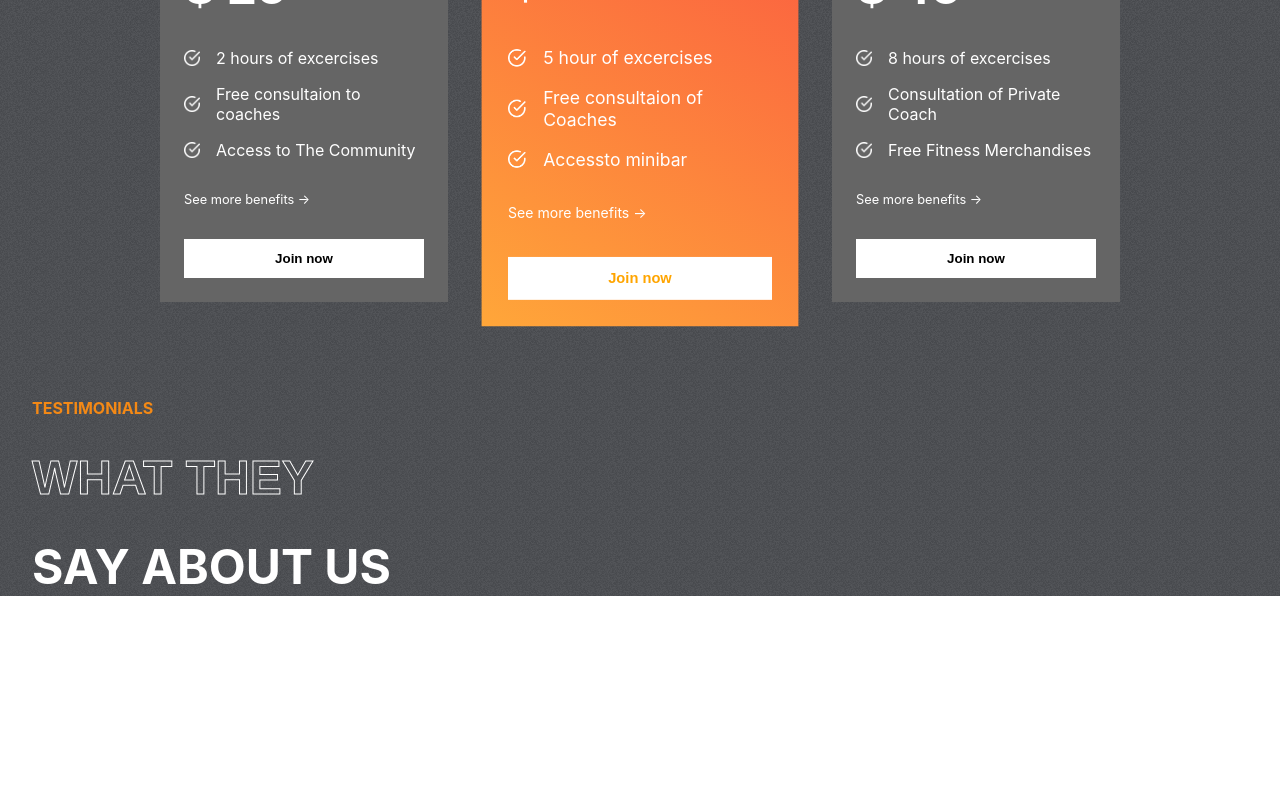
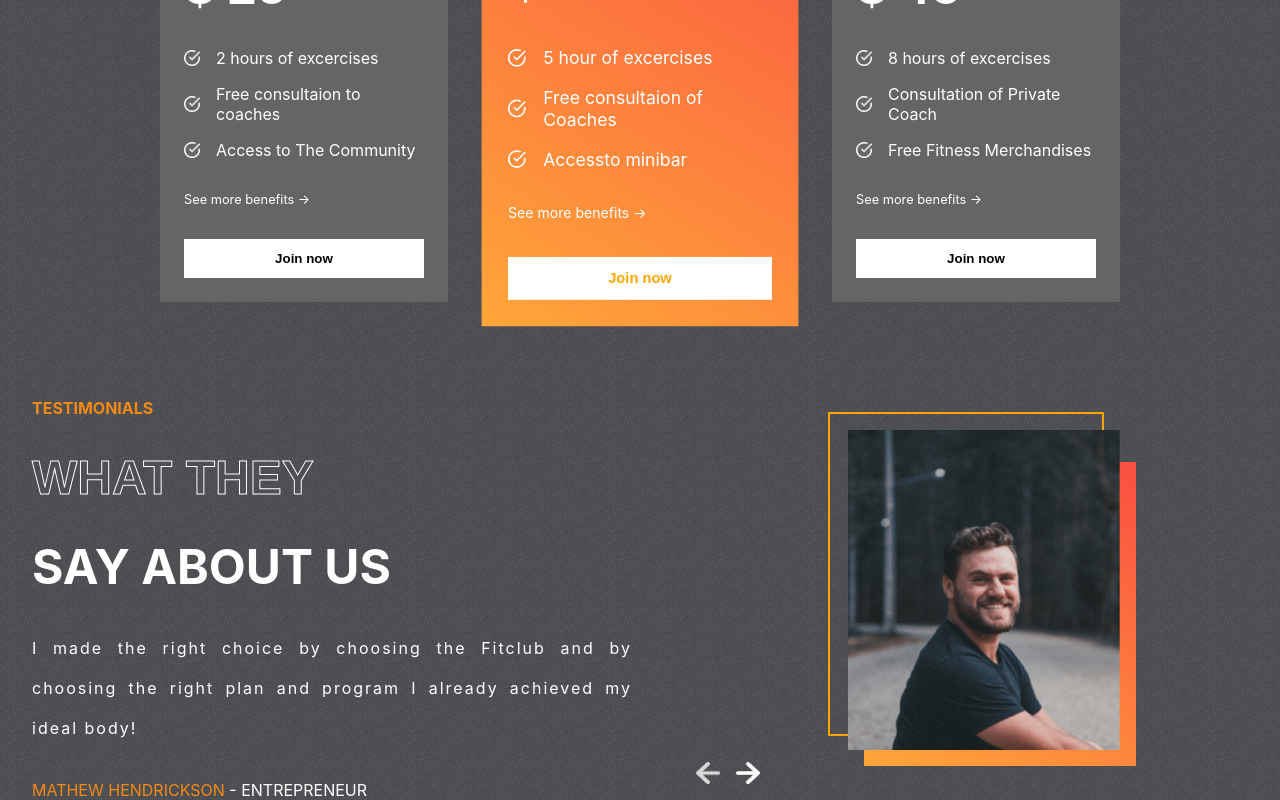
Before and after one commit to eziz-tajiev/fitGym, a React (Vite) app: page / in a window 1280 px wide. Shown: the part 2128-2928 px from the top of the page. Before the commit the page ends 2724 px from the top, so only its background shows below. Built offline with nearby package versions, Linux system fonts and the light colour scheme.

Commit message:
finished the testimonials part

```diff
--- a/src/components/Testimonials/Testimonials.css
+++ b/src/components/Testimonials/Testimonials.css
@@ -22,5 +22,60 @@
 .left-t > :nth-child(3) {
   font-weight: bold;
   font-size: 3rem;
+}
+
+.left-t > :nth-child(4) {
+  text-transform: none;
+  text-align: justify;
+  letter-spacing: 2px;
+  line-height: 40px;
+}
+
+.right-t {
+  flex: 1;
+  position: relative;
+}
+
+.right-t > img{
+  position: absolute;
+  width: 17rem;
+  height: 20rem;
+  object-fit: cover;
+  right: 8rem;
+  top: 2rem;
 
 }
+
+.right-t > :nth-child(1) {
+  position: absolute;
+  width: 17rem;
+  height: 20rem;
+  border: 2px solid orange;
+  background: transparent;
+  right: 9rem;
+  top: 0.9rem;
+}
+
+.right-t > :nth-child(2) {
+  position: absolute;
+  width: 17rem;
+  right: 7rem;
+  height: 19rem;
+  top: 4rem;
+  background: var(--planCard);
+}
+
+.arrows {
+  display: flex;
+  gap: 1rem;
+  position: absolute;
+  bottom: 1rem;
+  left: 3rem;
+
+}
+
+.arrows > img {
+  width: 1.5rem;
+  cursor: pointer;
+
+}
--- a/src/components/Testimonials/Testimonials.tsx
+++ b/src/components/Testimonials/Testimonials.tsx
@@ -1,14 +1,45 @@
 import './Testimonials.css'
+import { testimonialsData } from '../../data/testimonialsData'
+import leftArrow from "../../assets/leftArrow.png"
+import rightArrow from "../../assets/rightArrow.png"
+import { useState } from 'react'
 
 const Testimonials = () => {
+  const [selected, setSelected] = useState(0);
+  const tLength = testimonialsData.length;
+  console.log(tLength)
+
   return (
     <div className="Testimonials">
       <div className="left-t">
         <span>Testimonials</span>
         <span className='stroke-text'>What they</span>
         <span>say about us</span>
+        <span>
+          {testimonialsData[selected].review}
+        </span>
+        <span>
+          <span style={{color: 'var(--orange)'}}>
+            {testimonialsData[selected].name}
+          </span> {" "}
+          - {testimonialsData[selected].status}
+        </span>
       </div>
-      <div className="right-t"></div>
+      <div className="right-t">
+        <div></div>
+        <div></div>
+        <img src={testimonialsData[selected].image} alt="" />
+        <div className="arrows">
+          <img
+          onClick={()=>
+            selected === 0 ? setSelected(tLength - 1) : setSelected((prev)=>prev - 1)}
+          src={leftArrow} alt="" />
+          <img
+          onClick={()=>
+            selected === tLength-1 ? setSelected(0) : setSelected((prev)=>prev + 1)}
+          src={rightArrow} alt="" />
+        </div>
+      </div>
     </div>
   )
 }
--- /dev/null
+++ b/src/data/testimonialsData.tsx
@@ -0,0 +1,32 @@
+import image1 from "../assets/t-image1.png";
+import image2 from "../assets/t-image2.jpg";
+import image3 from "../assets/t-image3.jpg";
+
+type TMonials = {
+  image: string
+  review: string
+  name: string
+  status: string
+}
+
+export const testimonialsData : TMonials[] = [
+  {
+    image: image1,
+    review:
+      "I made the right choice by choosing the Fitclub and by choosing the right plan and program I already achieved my ideal body!",
+    name: 'MATHEW HENDRICKSON',
+    status : 'ENTREPRENEUR'
+  },
+  {
+    image: image2,
+    review: 'Lorem ipsum dolor sit amet consectetur adipisicing elit. Commodi ipsam, ab itaque nam perferendis impedit sint ',
+    name: 'JOHN KEVIN',
+    status: 'COACH'
+  },
+  {
+    image : image3,
+    review:' Lorem ipsum dolor sit, amet consectetur adipisicing elit. Minima aspernatur quod voluptatem',
+    name: 'FRANKLIN',
+    status: "CUSTOMER"
+  }
+];
```
Also changed, not shown: 1 other file (tests, documents, lock files or other folders).
